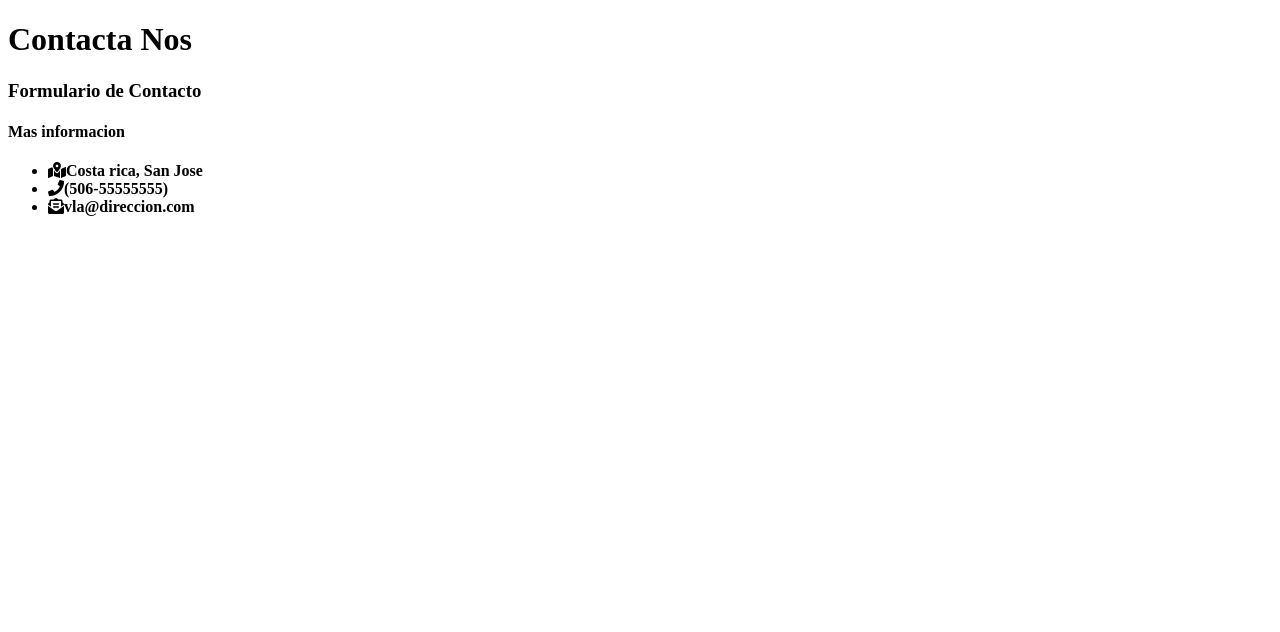
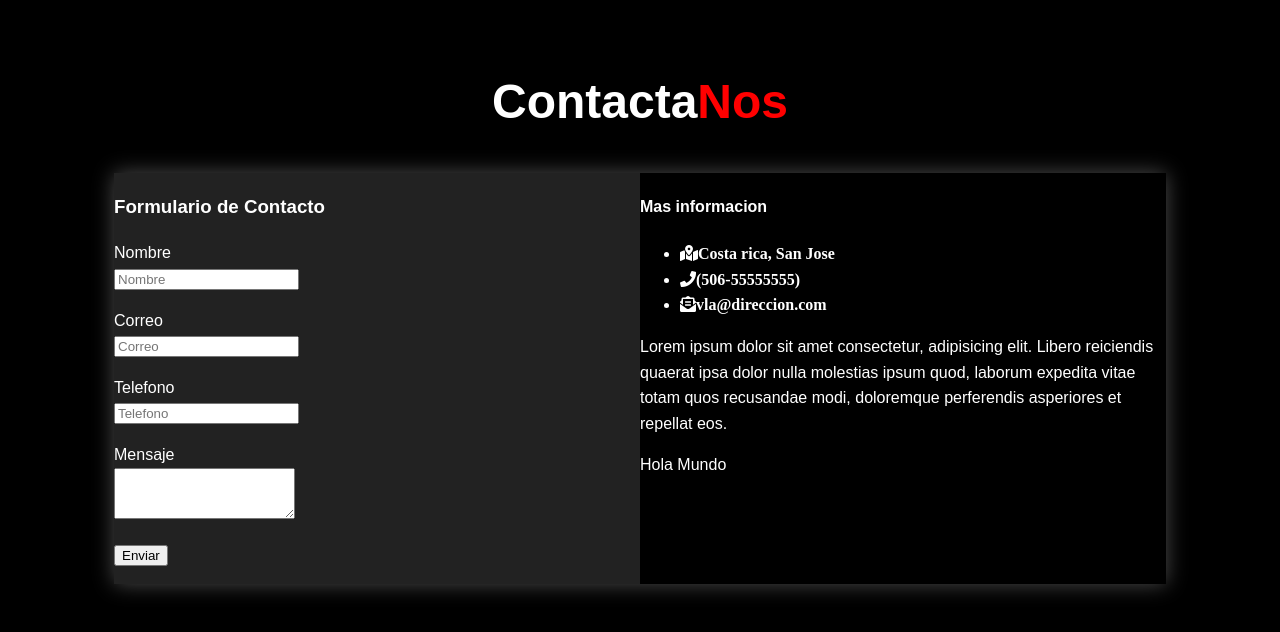
Before and after one commit to SEGUNDORAMSES/Practica-de-hoy, a plain HTML site: page 2-FormGrid/Index.html in a window 1280 px wide. Drawn offline with nearby package versions, Linux system fonts and the light colour scheme.

Commit message:
Feat- Formulario avance

```diff
--- a/2-FormGrid/Index.html
+++ b/2-FormGrid/Index.html
@@ -22,14 +22,34 @@
 <body>
     <div class="content">
 
-        <h1 class="logo">Contacta <span>Nos</span></h1>
+        <h1 class="logo">Contacta<span>Nos</span></h1>
 
         <div class="contact-container animated bounceInUp">
 
           <div class="contact-form">
             <h3>Formulario de Contacto</h3>
             <form action="">
-
+                <p>
+                    <label for="">Nombre</label>
+                    <input type="text" name="Nombre" placeholder="Nombre">
+                </p>
+                <p>
+                    <label for="">Correo</label>
+                    <input type="email" name="Correo" placeholder="Correo">
+                </p>
+                <p>
+                    <label for="">Telefono</label>
+                    <input type="Telefono" name="Telefono" placeholder="Telefono">
+                </p>
+                <p class="bloque">
+                    <label for="" >Mensaje</label>
+                    <textarea name="Mensaje" rows="3"></textarea>
+                </p>
+                <p class="bloque">
+                    <button>
+                        Enviar
+                    </button>
+                </p>
             </form>
           </div>
           <div class="contact-info">
@@ -47,7 +67,9 @@
                     <i class="fas fas fa-envelope-open-text">vla@direccion.com </i>
                 </li>
             </ul>
-          </div>
+            <p>Lorem ipsum dolor sit amet consectetur, adipisicing elit. Libero reiciendis quaerat ipsa dolor nulla molestias ipsum quod, laborum expedita vitae totam quos recusandae modi, doloremque perferendis asperiores et repellat eos.</p>
+            <p>Hola Mundo</p>
+        </div>
         </div>
 
 
--- a/2-FormGrid/style.css
+++ b/2-FormGrid/style.css
@@ -0,0 +1,44 @@
+*{
+    box-sizing: border-box;
+}
+
+body{
+    background: #000;
+    color: #fff;
+    font-family: Arial, Helvetica, sans-serif;
+    padding: 0 1.5em;
+    line-height: 1.6;
+}
+
+.content{
+    max-width: 1100px;
+    margin: 0 auto;
+    padding: 1.5em;
+}
+
+.logo{
+    text-align: center;
+    font-size: 3em;
+}
+
+.logo span{
+    color: red;
+}
+.contact-container {
+    box-shadow: 0 0 20px 0 rgba(255, 255, 255, .3);
+    display: grid;
+    grid-template-columns: 1fr 1fr;
+}
+
+.contact-form {
+    background: #222222;
+}
+.contact-form form {
+
+}
+.contact-form label{
+    display: block;
+}
+.contact-info {
+    background-color: #000;
+}
```
